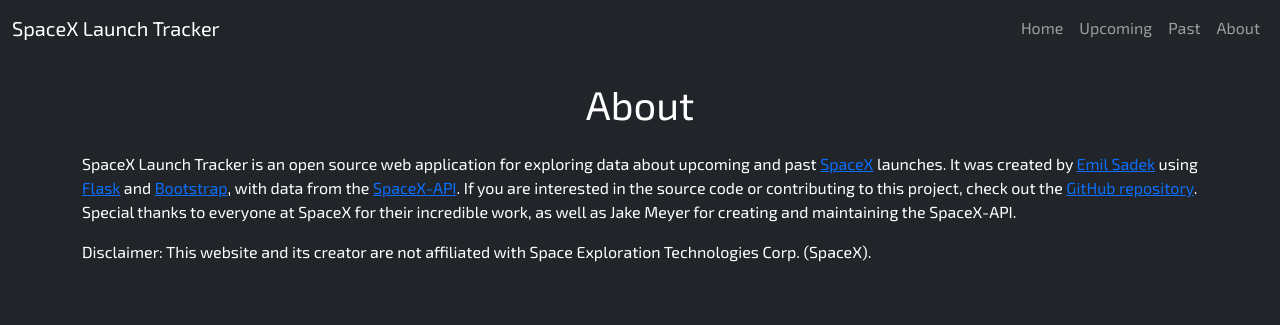
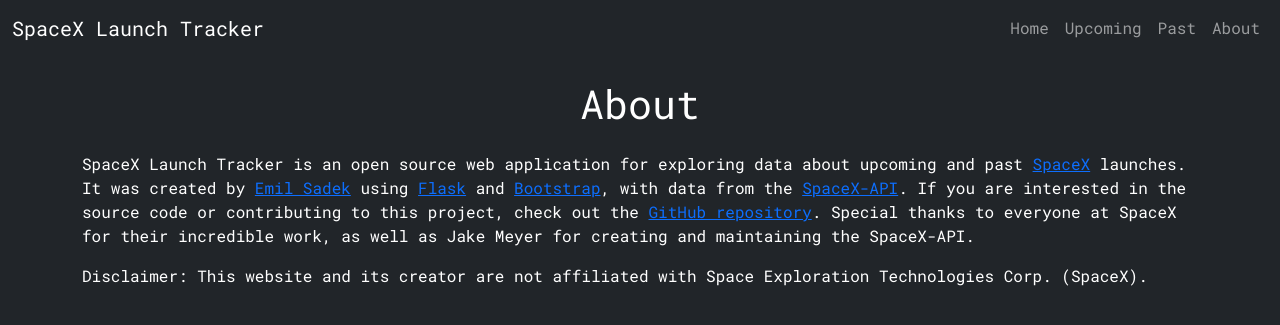
Before and after one commit to esadek/spacex-launch-tracker, a Flask app: page /about in a window 1280 px wide. Shown: the top 325 px of the page. Run offline with Flask 2, Linux system fonts and the light colour scheme.

Commit message:
Change: font

```diff
--- a/src/templates/layout.html
+++ b/src/templates/layout.html
@@ -5,11 +5,11 @@
     <meta name="viewport" content="width=device-width, initial-scale=1">
     <link href="https://cdn.jsdelivr.net/npm/bootstrap@5.0.0/dist/css/bootstrap.min.css" rel="stylesheet" integrity="sha384-wEmeIV1mKuiNpC+IOBjI7aAzPcEZeedi5yW5f2yOq55WWLwNGmvvx4Um1vskeMj0" crossorigin="anonymous">
     <link rel="preconnect" href="https://fonts.gstatic.com">
-    <link href="https://fonts.googleapis.com/css2?family=Exo+2&display=swap" rel="stylesheet">
+    <link href="https://fonts.googleapis.com/css2?family=Roboto+Mono&display=swap" rel="stylesheet">
     <link rel="shortcut icon" href="{{ url_for('static', filename='favicon.ico') }}">
     <title>SpaceX Launch Tracker</title>
   </head>
-  <body class="bg-dark" style="font-family: 'Exo 2', sans-serif;">
+  <body class="bg-dark" style="font-family: 'Roboto Mono', monospace;">
 
     <nav class="navbar sticky-top navbar-expand-lg navbar-dark bg-dark mb-4">
       <div class="container-fluid">
```
